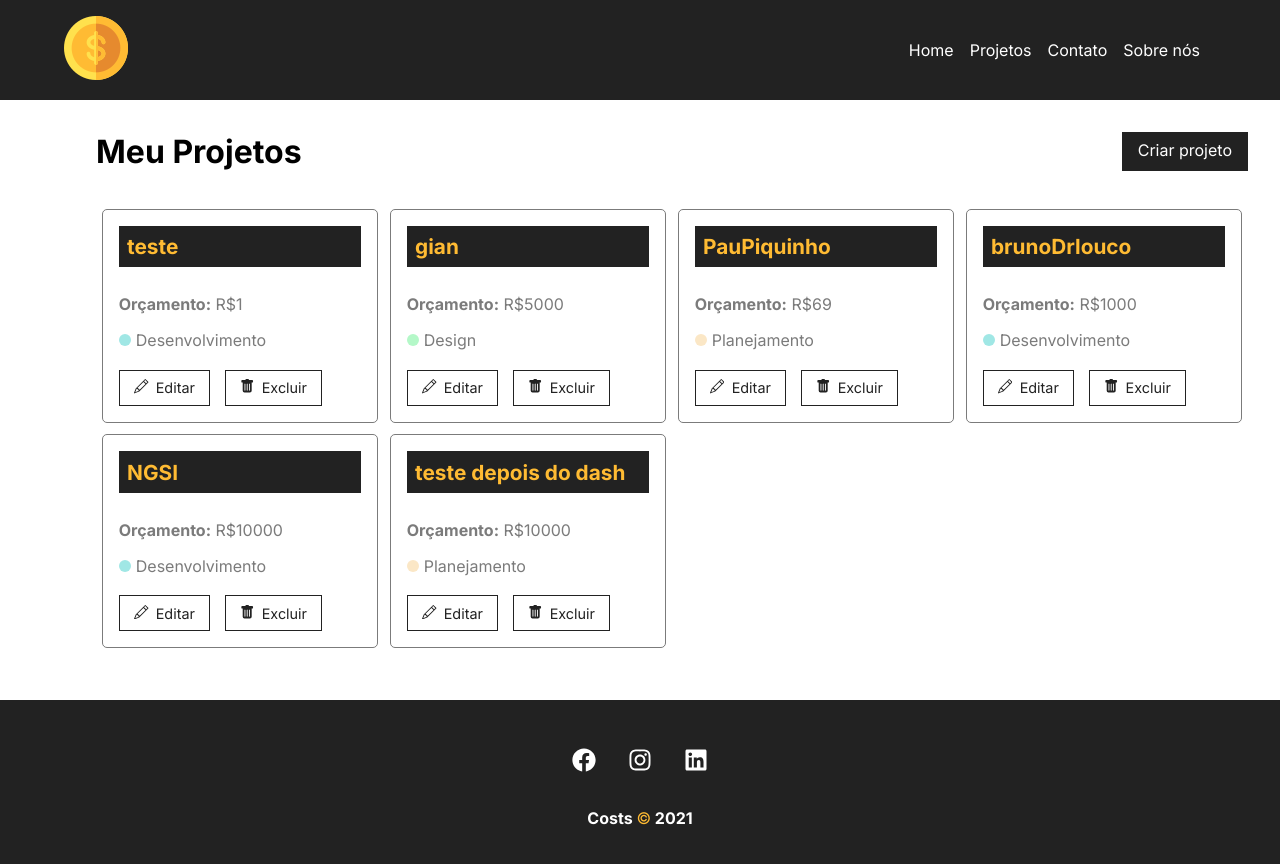
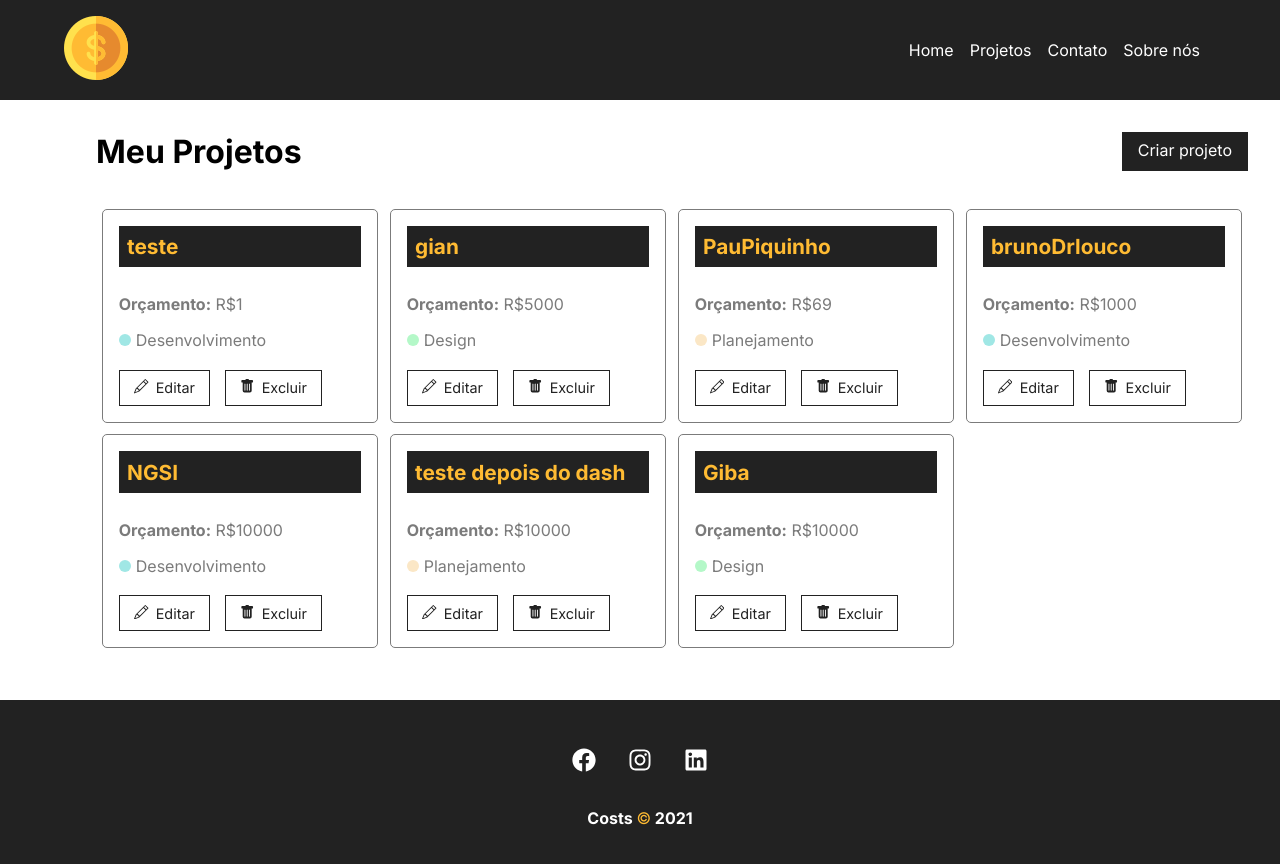
Before and after one commit to torressg/CostApp, a React (Create React App) app in the folder costapp/: page /projects in a window 1280 px wide. Shown: the top 864 px of the page. Built offline with nearby package versions, Linux system fonts and the light colour scheme; data requests are answered from the project's data file.

Commit message:
Add Loading at Projects

```diff
--- a/costapp/db.json
+++ b/costapp/db.json
@@ -65,6 +65,17 @@
       "cost": 0,
       "services": [],
       "id": 6
+    },
+    {
+      "name": "Giba",
+      "budget": "10000",
+      "category": {
+        "id": "3",
+        "name": "Design"
+      },
+      "cost": 0,
+      "services": [],
+      "id": 7
     }
   ],
   "categories": [
--- /dev/null
+++ b/costapp/src/components/layout/Loading.js
@@ -0,0 +1,11 @@
+import loading from '../../img/loading.svg'
+import styles from './Loading.module.css'
+
+export function Loading(){
+    return(
+        <div className={styles.LoadingContainer}>
+            <img src={loading} alt="Loading" className={styles.Loading} />
+        </div>
+
+    )
+}
--- /dev/null
+++ b/costapp/src/components/layout/Loading.module.css
@@ -0,0 +1,10 @@
+.LoadingContainer{
+    width: 100%;
+    height: 100%;
+    display: flex;
+    justify-content: center;
+    align-items: center;
+}
+.Loading{
+    width: 50px;
+}
--- a/costapp/src/components/pages/Projects.js
+++ b/costapp/src/components/pages/Projects.js
@@ -5,6 +5,7 @@ import styles from './Project.module.css'
 
 import { Message } from '../layout/Message'
 import { Container } from '../layout/Container'
+import { Loading } from '../layout/Loading'
 import { LinkButton } from '../layout/LinkButton'
 import { ProjectCard } from '../project/ProjectCard'
 
@@ -12,6 +13,7 @@ import { ProjectCard } from '../project/ProjectCard'
 export function Projects(){
 
     const [projects, setProjects] = useState([])
+    const [removeloading, setRemoveLoading] = useState(false)
 
     const location = useLocation()
     let message = ''
@@ -30,6 +32,7 @@ export function Projects(){
         .then((data) => {
             setProjects(data)
             console.log(data)
+            setRemoveLoading(true)
         }).catch((error) => console.log(error))
 
     }, [])
@@ -52,6 +55,7 @@ export function Projects(){
                             key={project.id}
                         />
                     ))}
+                    {!removeloading && <Loading />}
             </Container>
         </div>
     )
```
Also changed, not shown: 1 other file (tests, documents, lock files or other folders).
